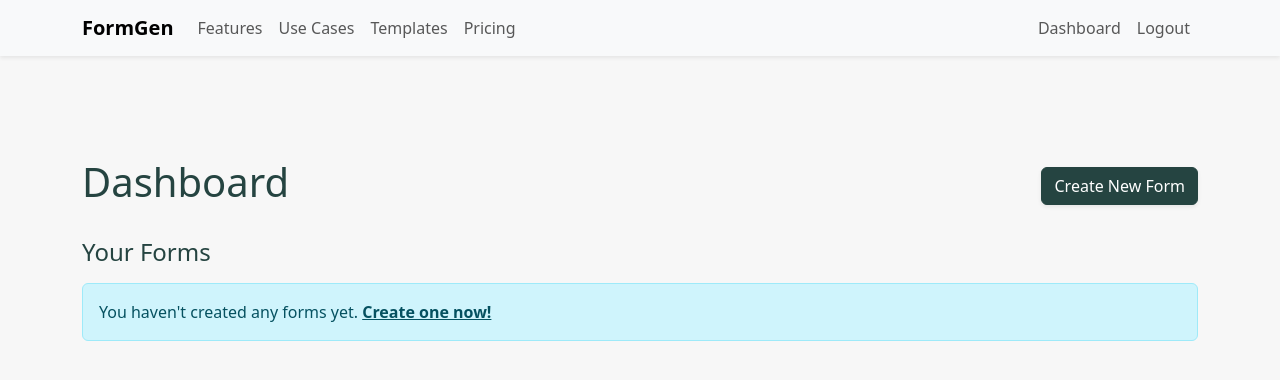
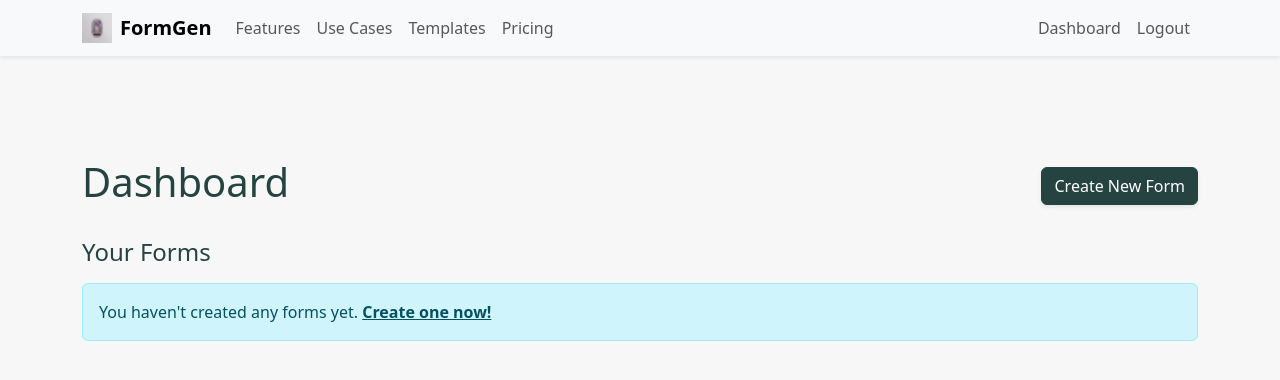
Before and after one commit to SirPelzy/form-generator, a Flask app: page /dashboard in a window 1280 px wide. Shown: the top 380 px of the page. Run offline with Flask 3, Linux system fonts and the light colour scheme; the visitor is signed in with stand-in values (Sample User, id 1); data that the repository does not hold is empty; some libraries are stand-ins or nearby versions.

Commit message:
Update layout.html

```diff
--- a/templates/layout.html
+++ b/templates/layout.html
@@ -14,6 +14,7 @@
     <link href="https://cdn.jsdelivr.net/npm/bootstrap@5.3.3/dist/css/bootstrap.min.css" rel="stylesheet" integrity="sha384-QWTKZyjpPEjISv5WaRU9OFeRpok6YctnYmDr5pNlyT2bRjXh0JMhjY6hW+ALEwIH" crossorigin="anonymous">
     <link rel="stylesheet" href="https://cdn.jsdelivr.net/npm/bootstrap-icons@1.11.3/font/bootstrap-icons.min.css">
     <link rel="stylesheet" href="{{ url_for('static', filename='css/style.css') }}">
+    <link rel="icon" type="image/png" href="{{ url_for('static', filename='favicon.png') }}">
 </head>
 <body>
 
@@ -21,7 +22,11 @@
     {# --- Navbar --- #}
     <nav class="navbar navbar-expand-lg navbar-light bg-light fixed-top shadow-sm">
       <div class="container">
-        <a class="navbar-brand fw-bold" href="{{ url_for('home') }}">FormGen</a>
+        <a class="navbar-brand fw-bold d-inline-flex align-items-center" href="{{ url_for('home') }}">
+    <img src="{{ url_for('static', filename='favicon.png') }}" alt="" width="30" height="30" class="d-inline-block align-text-top me-2">
+    {#        ^-- Path to your icon    ^-- Alt Text (empty OK if brand name is next)   ^-- Adjust Size   ^-- Margin End (Spacing) #}
+    FormGen
+</a>
         <button class="navbar-toggler" type="button" data-bs-toggle="collapse" data-bs-target="#navbarNav" aria-controls="navbarNav" aria-expanded="false" aria-label="Toggle navigation">
           <span class="navbar-toggler-icon"></span>
         </button>
```
